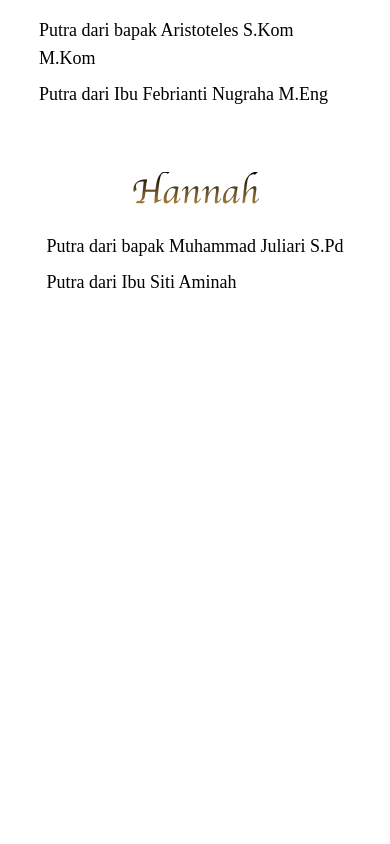
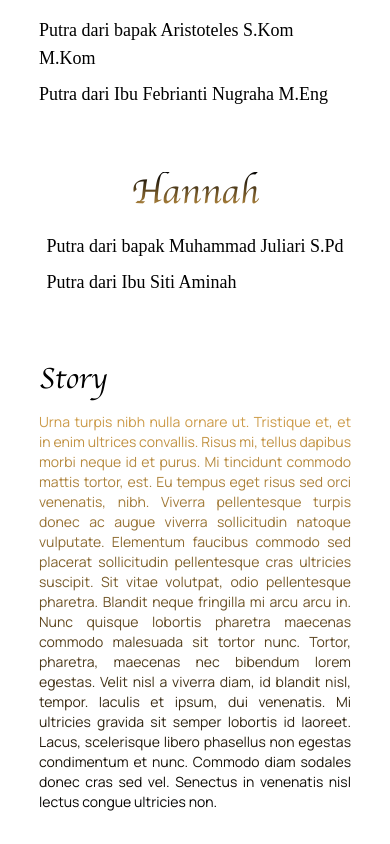
Before and after one commit to rakafebriansy/wedding-wonders-web, a Vue app: page /bw/1 in a window 390 px wide. Shown: the part 920-1764 px from the top of the page. Before the commit the page ends 1248 px from the top, so only its background shows below. Built offline with nearby package versions, Linux system fonts and the light colour scheme; a web font is replaced by a local one.

Commit message:
feat: beautiful in white template - story (mobile)

```diff
--- a/src/index.css
+++ b/src/index.css
@@ -50,11 +50,11 @@
     animation: slideshow 10s linear infinite;
 }
 
-.goldToBottom {
+.gold-to-bottom {
     @apply bg-gradient-to-b from-[#D19E49] to-black text-transparent bg-clip-text;
 }
 
-.goldToTop {
+.gold-to-top {
     @apply bg-gradient-to-b to-[#D19E49] from-black text-transparent bg-clip-text;
 }
 
--- a/src/views/templates/BeautifulInWhite.vue
+++ b/src/views/templates/BeautifulInWhite.vue
@@ -4,9 +4,9 @@
             <img :src="weddingPhotoImg" alt="wedding-photo" class="slideshow absolute h-full left-0 -translate-x-[30%] max-w-max">
             <div class="w-full h-full bg-[rgba(255,255,255,0.5)] absolute"></div>
             <div class="text-4xl font-appleChancery z-10 flex items-center gap-2 flex-col">
-                <h1 class="goldToBottom">Rafael</h1>
-                <h1 class="goldToBottom">&</h1>
-                <h1 class="goldToBottom">Hannah</h1>
+                <h1 class="gold-to-bottom">Rafael</h1>
+                <h1 class="gold-to-bottom">&</h1>
+                <h1 class="gold-to-bottom">Hannah</h1>
             </div>
             <div class="z-10 flex flex-col gap-1 items-center">
                 <h2 class="text-3xl font-parisienneRegular text-center">Akan segera melangsungkan pernikahan</h2>
@@ -21,18 +21,24 @@
         </section>
         <section class="flex flex-col items-center">
             <div class="w-[80%] flex flex-col items-center py-8">
-                <h1 class="text-4xl goldToTop font-appleChancery mb-5">Rafael</h1>
+                <h1 class="text-4xl gold-to-top font-appleChancery mb-5">Rafael</h1>
                 <div class="font-parisienneRegular text-lg">
                     <p class="mb-2">Putra dari bapak Aristoteles S.Kom M.Kom</p>
                     <p>Putra dari Ibu Febrianti Nugraha M.Eng</p>
                 </div>
             </div>
             <div class="w-[80%] flex flex-col items-center py-8">
-                <h1 class="text-4xl goldToTop font-appleChancery mb-5">Hannah</h1>
+                <h1 class="text-4xl gold-to-top font-appleChancery mb-5">Hannah</h1>
                 <div class="font-parisienneRegular text-lg">
                     <p class="mb-2">Putra dari bapak Muhammad Juliari S.Pd</p>
                     <p>Putra dari Ibu Siti Aminah</p>
                 </div>
+            </div>
+        </section>
+        <section class="flex flex-col items-center">
+            <div class="w-[80%] flex flex-col items-start py-8 gap-4">
+                <h2 class="font-appleChancery text-3xl">Story</h2>
+                <p class="w-full text-sm gold-to-bottom text-justify">Urna turpis nibh nulla ornare ut. Tristique et, et in enim ultrices convallis. Risus mi, tellus dapibus morbi neque id et purus. Mi tincidunt commodo mattis tortor, est. Eu tempus eget risus sed orci venenatis, nibh. Viverra pellentesque turpis donec ac augue viverra sollicitudin natoque vulputate. Elementum faucibus commodo sed placerat sollicitudin pellentesque cras ultricies suscipit. Sit vitae volutpat, odio pellentesque pharetra. Blandit neque fringilla mi arcu arcu in. Nunc quisque lobortis pharetra maecenas commodo malesuada sit tortor nunc. Tortor, pharetra, maecenas nec bibendum lorem egestas. Velit nisl a viverra diam, id blandit nisl, tempor. Iaculis et ipsum, dui venenatis. Mi ultricies gravida sit semper lobortis id laoreet. Lacus, scelerisque libero phasellus non egestas condimentum et nunc. Commodo diam sodales donec cras sed vel. Senectus in venenatis nisl lectus congue ultricies non.</p>
             </div>
         </section>
     </div>
```
